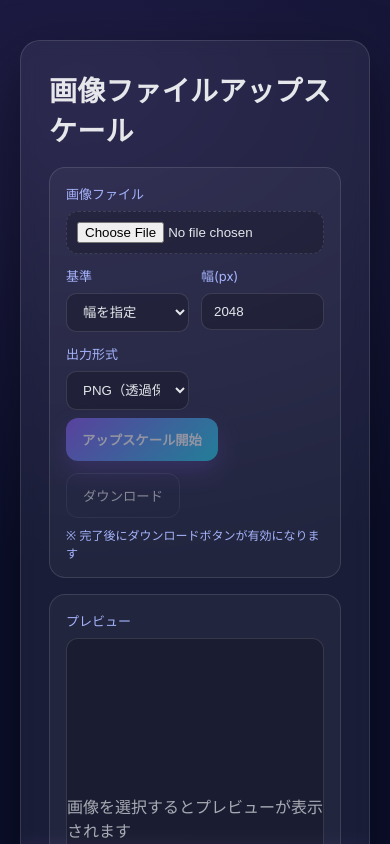
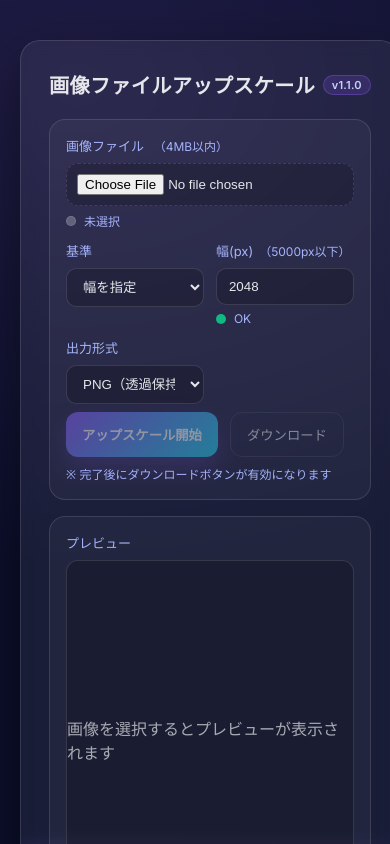
Before and after one commit to chi3jp/ups, a Next.js app: page / in a window 390 px wide. Shown: the top 844 px of the page. Built offline with nearby package versions, Linux system fonts and the light colour scheme.

Commit message:
chore(release): v1.1.0\n\n- Add validation lamps and messages (file size, px input)\n- Add inline limit hints to labels\n- Responsive single-line title with Google Fonts (Poppins)\n- Show version badge\n- Docs: add limits, release notes, port note

```diff
--- a/app/api/upscale/route.ts
+++ b/app/api/upscale/route.ts
@@ -15,6 +15,9 @@ export async function POST(req: Request) {
   }
   if (!Number.isFinite(dimValue) || dimValue <= 0) {
     return new Response("dimValue must be positive number", { status: 400 });
+  }
+  if (dimValue > 5000) {
+    return new Response("dimValue must be <= 5000 (max output long side)", { status: 400 });
   }
 
   const inputBuf = Buffer.from(await file.arrayBuffer());
--- a/app/globals.css
+++ b/app/globals.css
@@ -1,3 +1,30 @@
+@import url('https://fonts.googleapis.com/css2?family=Inter:wght@400;600;800&display=swap');
+
+:root {
+  --bg1: #0f1226;
+  --bg2: #1e1b4b;
+  --card: rgba(255,255,255,0.06);
+  --card-border: rgba(255,255,255,0.12);
+  --text: #e5e7eb;
+  --muted: #a5b4fc;
+  --accent: #8b5cf6;
+  --accent2: #22d3ee;
+  --success: #10b981;
+  --warn: #f59e0b;
+}
+
+* { box-sizing: border-box; }
+
+html, body { height: 100%; margin: 0; }
+
+body {
+  font-family: Inter, system-ui, -apple-system, Segoe UI, Roboto, "Helvetica Neue", Arial, "Noto Sans", "Apple Color Emoji", "Segoe UI Emoji";
+  color: var(--text);
+  background: radial-gradient(1200px 800px at 20% 10%, #1f1c44 0%, #0b0f2b 60%), linear-gradient(120deg, var(--bg1), var(--bg2));
+}
+
+@keyframes spin { to { transform: rotate(360deg); } }
+
 /* === Zoom & Preview === */
 .preview.scrollable {
   overflow: auto;
--- /dev/null
+++ b/app/page.module.css
@@ -0,0 +1,109 @@
+.wrap {
+  min-height: 100vh;
+  display: grid;
+  place-items: center;
+  padding: 40px 20px;
+}
+.card {
+  width: 100%;
+  max-width: 860px;
+  background: var(--card);
+  border: 1px solid var(--card-border);
+  border-radius: 20px;
+  padding: 28px;
+  box-shadow: 0 20px 60px rgba(0,0,0,0.45);
+  backdrop-filter: blur(8px);
+}
+.title {
+  font-weight: 800;
+  font-size: 28px;
+  letter-spacing: 0.2px;
+  display: flex;
+  align-items: center;
+  gap: 10px;
+}
+.grid { display: grid; grid-template-columns: 1fr; gap: 16px; }
+@media (min-width: 860px) { .grid { grid-template-columns: 1.2fr 1fr; } }
+.panel {
+  background: rgba(255,255,255,0.04);
+  border: 1px solid var(--card-border);
+  border-radius: 16px;
+  padding: 16px;
+}
+.label { font-size: 13px; color: var(--muted); display:block; margin-bottom: 8px; }
+.fileInput {
+  width: 100%;
+  padding: 10px;
+  border: 1px dashed var(--card-border);
+  border-radius: 12px;
+  background: rgba(0,0,0,0.2);
+  color: var(--text);
+}
+.row { display: grid; grid-template-columns: 1fr 1fr; gap: 12px; }
+.select, .number, .format {
+  width: 100%; padding: 10px 12px; border-radius: 10px;
+  border: 1px solid var(--card-border); background: rgba(0,0,0,0.2); color: var(--text);
+  outline: none;
+}
+.btns { display: flex; gap: 12px; flex-wrap: wrap; margin-top: 8px; }
+button.primary {
+  padding: 12px 16px; border-radius: 12px; border: 0; cursor: pointer;
+  background: linear-gradient(135deg, var(--accent), var(--accent2));
+  color: white; font-weight: 600;
+  box-shadow: 0 10px 24px rgba(139,92,246,0.35);
+}
+button.ghost {
+  padding: 12px 16px; border-radius: 12px; cursor: pointer;
+  background: transparent; color: var(--text); border: 1px solid var(--card-border);
+}
+button:disabled { opacity: 0.5; cursor: not-allowed; }
+.preview {
+  height: 360px; display: grid; place-items: center; overflow: hidden;
+  border-radius: 12px; background: rgba(0,0,0,0.2); border: 1px solid var(--card-border);
+}
+.preview img { max-width: 100%; max-height: 100%; object-fit: contain; }
+.note { color: var(--muted); font-size: 12px; margin-top: 8px; }
+.footer { margin-top: 14px; display:flex; justify-content: space-between; align-items:center; font-size: 12px; color: var(--muted); }
+.dot { width:8px; height:8px; border-radius:50%; background: var(--success); display:inline-block; margin-right:6px; }
+.loader {
+  width: 18px; height: 18px; border: 2px solid rgba(255,255,255,0.3);
+  border-top-color: white; border-radius: 50%; animation: spin 0.9s linear infinite; display:inline-block; vertical-align:-3px; margin-right:8px;
+}
+/* === Newsletter（パネルと統一の背景） === */
+.newsletter {
+  margin-top: 30px;
+  padding: 20px;
+  text-align: center;
+  background: rgba(255,255,255,0.04);
+  border: 1px solid var(--card-border);
+  border-radius: 16px;
+}
+.newsletter-text {
+  margin: 0 0 12px;
+  font-size: 14px;
+  line-height: 1.7;
+  color: var(--text);
+}
+.newsletter-note {
+  margin: 10px 0 0;
+  font-size: 12px;
+  color: var(--muted);
+}
+.newsletter-btn {
+  display: inline-block;
+  margin-top: 16px;
+  padding: 12px 20px;
+  border-radius: 9999px;
+  font-weight: 600;
+  font-size: 14px;
+  text-align: center;
+  background: linear-gradient(135deg, var(--accent), var(--accent2));
+  color: #fff;
+  text-decoration: none;
+  box-shadow: 0 6px 18px rgba(139, 92, 246, 0.35);
+  transition: transform .15s ease, opacity .15s ease;
+}
+.newsletter-btn:hover {
+  transform: translateY(-2px);
+  opacity: .9;
+}
--- a/app/page.tsx
+++ b/app/page.tsx
@@ -1,8 +1,9 @@
 "use client";
 
+import dynamic from "next/dynamic";
 import { useState, useRef } from "react";
 
-export default function Page() {
+function PageInner() {
   const [file, setFile] = useState<File | null>(null);
   const [dimType, setDimType] = useState<"width" | "height">("width");
   const [dimValue, setDimValue] = useState<number>(2048);
@@ -12,21 +13,57 @@ export default function Page() {
   const downloadAnchorRef = useRef<HTMLAnchorElement | null>(null);
   const [previewUrl, setPreviewUrl] = useState<string | null>(null);
 
-  const handleFile = (f: File | null) => {
+  // 検証用のステータス（ランプ/メッセージ表示用）
+  const [fileStatus, setFileStatus] = useState<"idle" | "ok" | "error">("idle");
+  const [fileMessage, setFileMessage] = useState<string>("");
+  const [dimStatus, setDimStatus] = useState<"idle" | "ok" | "error">("ok");
+  const [dimMessage, setDimMessage] = useState<string>("");
+
+  // 制限: アップロード 4MB、出力の長辺 最大 5000px
+  const MAX_FILE_BYTES = 4 * 1024 * 1024; // 4MB
+  const MAX_OUTPUT_PX = 5000; // px
+
+  const handleFile = async (f: File | null) => {
+    setDownloadUrl(null);
+    if (!f) {
+      setFile(null);
+      setPreviewUrl(null);
+      setFileStatus("idle");
+      setFileMessage("");
+      return;
+    }
+
+    // サイズチェック（Vercelのサーバレス上限を考慮して4MB）
+    if (f.size > MAX_FILE_BYTES) {
+      alert("ファイルサイズが大きすぎます。4MB以内の画像を選択してください。");
+      setFile(null);
+      setPreviewUrl(null);
+      setFileStatus("error");
+      setFileMessage("4MBを超えています。4MB以内の画像を選択してください。");
+      return;
+    }
+
+    // OK: 受け入れ
     setFile(f);
-    setDownloadUrl(null);
-    if (f) {
-      const url = URL.createObjectURL(f);
-      setPreviewUrl(url);
-    } else {
-      setPreviewUrl(null);
-    }
+    const url = URL.createObjectURL(f);
+    setPreviewUrl(url);
+    setFileStatus("ok");
+    setFileMessage("");
   };
 
   async function handleUpscale() {
     if (!file) return;
     if (!dimValue || dimValue <= 0) {
       alert("幅または高さに正の数値を入力してください");
+      return;
+    }
+    // 出力側の上限チェック
+    if (dimValue > MAX_OUTPUT_PX) {
+      alert(`出力サイズが大きすぎます。${MAX_OUTPUT_PX}px 以下を指定してください。`);
+      return;
+    }
+    if (fileStatus === "error" || dimStatus === "error") {
+      alert("入力に不備があります。赤ランプの項目を修正してください。");
       return;
     }
     setLoading(true);
@@ -57,7 +94,7 @@ export default function Page() {
   return (
     <>
       <style>{`
-  @import url('https://fonts.googleapis.com/css2?family=Inter:wght@400;600;800&display=swap');
+  @import url('https://fonts.googleapis.com/css2?family=Inter:wght@400;600;800&family=Poppins:wght@600;700&display=swap');
   :root {
     --bg1: #0f1226;
     --bg2: #1e1b4b;
@@ -95,11 +132,28 @@ export default function Page() {
   }
   .title {
     font-weight: 800;
-    font-size: 28px;
+    font-size: clamp(20px, 5.2vw, 28px); /* 画面幅に応じて縮小して1行維持 */
     letter-spacing: 0.2px;
     display: flex;
     align-items: center;
-    gap: 10px;
+    gap: clamp(6px, 2vw, 10px);
+    white-space: nowrap;       /* 1行に固定 */
+    font-family: Poppins, Inter, system-ui, -apple-system, Segoe UI, Roboto, 'Helvetica Neue', Arial;
+  }
+  .title-text { flex: 0 1 auto; min-width: 0; }
+  .title-version {
+    flex: 0 0 auto;
+    font-family: Inter, system-ui, -apple-system, Segoe UI, Roboto, 'Helvetica Neue', Arial;
+    font-weight: 600;
+    font-size: 11px;
+    color: #c7d2fe;
+    background: rgba(139,92,246,0.18);
+    border: 1px solid rgba(139,92,246,0.35);
+    padding: 2px 8px;
+    border-radius: 9999px;
+  }
+  @media (max-width: 360px) {
+    .title-version { font-size: 10px; padding: 1px 6px; }
   }
   .grid { display: grid; grid-template-columns: 1fr; gap: 16px; }
   @media (min-width: 860px) { .grid { grid-template-columns: 1.2fr 1fr; } }
@@ -150,6 +204,15 @@ export default function Page() {
   }
   @keyframes spin { to { transform: rotate(360deg); } }
 
+  /* inline hint */
+  .hint { color: var(--muted); font-size: 12px; margin-left: 6px; }
+
+  /* === Validation status === */
+  .status { display:flex; align-items:center; gap:8px; font-size:12px; margin-top:6px; color: var(--muted); }
+  .lamp { width:10px; height:10px; border-radius:50%; background: rgba(255,255,255,0.25); border: 1px solid var(--card-border); }
+  .lamp.ok { background: var(--success); border-color: rgba(16,185,129,0.6); }
+  .lamp.err { background: #ef4444; border-color: rgba(239,68,68,0.7); }
+
   /* === Newsletter（パネルと統一の背景） === */
   .newsletter {
     margin-top: 30px;
@@ -193,17 +256,31 @@ export default function Page() {
 
       <div className="wrap">
         <div className="card">
-          <div className="title">画像ファイルアップスケール</div>
+          <div className="title">
+            <span className="title-text">画像ファイルアップスケール</span>
+            <span className="title-version">v1.1.0</span>
+          </div>
 
           <div className="grid" style={{ marginTop: 18 }}>
             {/* 左パネル */}
             <div className="panel">
-              <label>画像ファイル</label>
+              <label>
+                画像ファイル <span className="hint">（4MB以内）</span>
+              </label>
               <input
                 type="file"
                 accept="image/*"
-                onChange={(e) => handleFile(e.target.files?.[0] ?? null)}
+                onChange={(e) => {
+                  void handleFile(e.target.files?.[0] ?? null);
+                }}
               />
+              <div className="status">
+                <span className={`lamp ${fileStatus === "ok" ? "ok" : fileStatus === "error" ? "err" : ""}`}></span>
+                <span>
+                  {fileStatus === "error" ? fileMessage : fileStatus === "ok" ? "OK" : "未選択"}
+                </span>
+              </div>
+
 
               <div className="row" style={{ marginTop: 12 }}>
                 <div>
@@ -218,14 +295,37 @@ export default function Page() {
                   </select>
                 </div>
                 <div>
-                  <label>{dimType === "width" ? "幅(px)" : "高さ(px)"}</label>
+                  <label>
+                    {dimType === "width" ? "幅(px)" : "高さ(px)"}
+                    <span className="hint">（5000px以下）</span>
+                  </label>
                   <input
                     className="number"
                     type="number"
                     min={1}
+                    max={MAX_OUTPUT_PX}
                     value={dimValue}
-                    onChange={(e) => setDimValue(Number(e.target.value))}
+                    onChange={(e) => {
+                      const v = Number(e.target.value);
+                      setDimValue(v);
+                      if (!Number.isFinite(v) || v <= 0) {
+                        setDimStatus("error");
+                        setDimMessage("正の数値を入力してください。");
+                      } else if (v > MAX_OUTPUT_PX) {
+                        setDimStatus("error");
+                        setDimMessage(`${MAX_OUTPUT_PX}px 以下にしてください。`);
+                      } else {
+                        setDimStatus("ok");
+                        setDimMessage("");
+                      }
+                    }}
                   />
+                  <div className="status">
+                    <span className={`lamp ${dimStatus === "ok" ? "ok" : dimStatus === "error" ? "err" : ""}`}></span>
+                    <span>
+                      {dimStatus === "error" ? dimMessage : dimStatus === "ok" ? "OK" : "未入力"}
+                    </span>
+                  </div>
                 </div>
               </div>
 
@@ -307,3 +407,5 @@ export default function Page() {
     </>
   );
 }
+
+export default dynamic(() => Promise.resolve(PageInner), { ssr: false });
--- a/package.json
+++ b/package.json
@@ -1,6 +1,6 @@
 {
   "name": "my-upscale-app",
-  "version": "1.0.0",
+  "version": "1.1.0",
   "scripts": {
     "dev": "next dev",
     "build": "next build",
```
Also changed, not shown: 2 other files (tests, documents, lock files or other folders).
